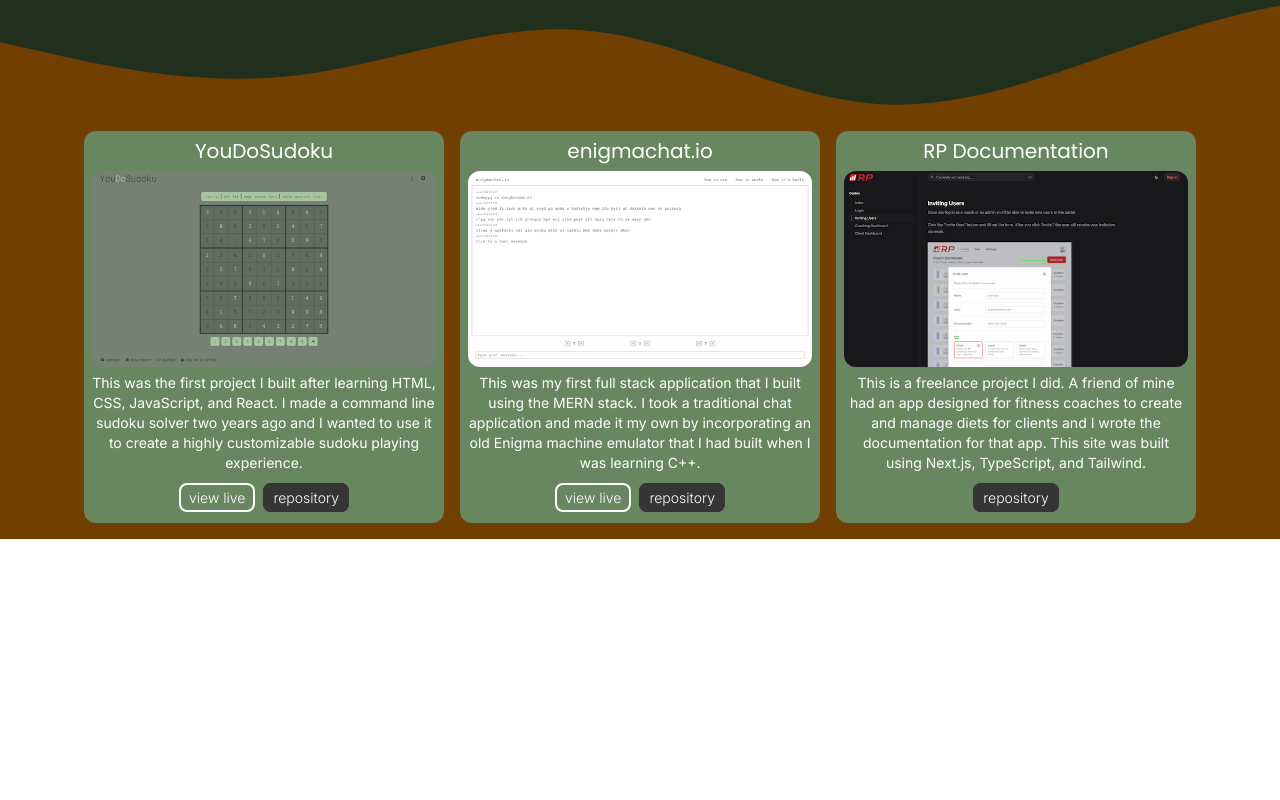
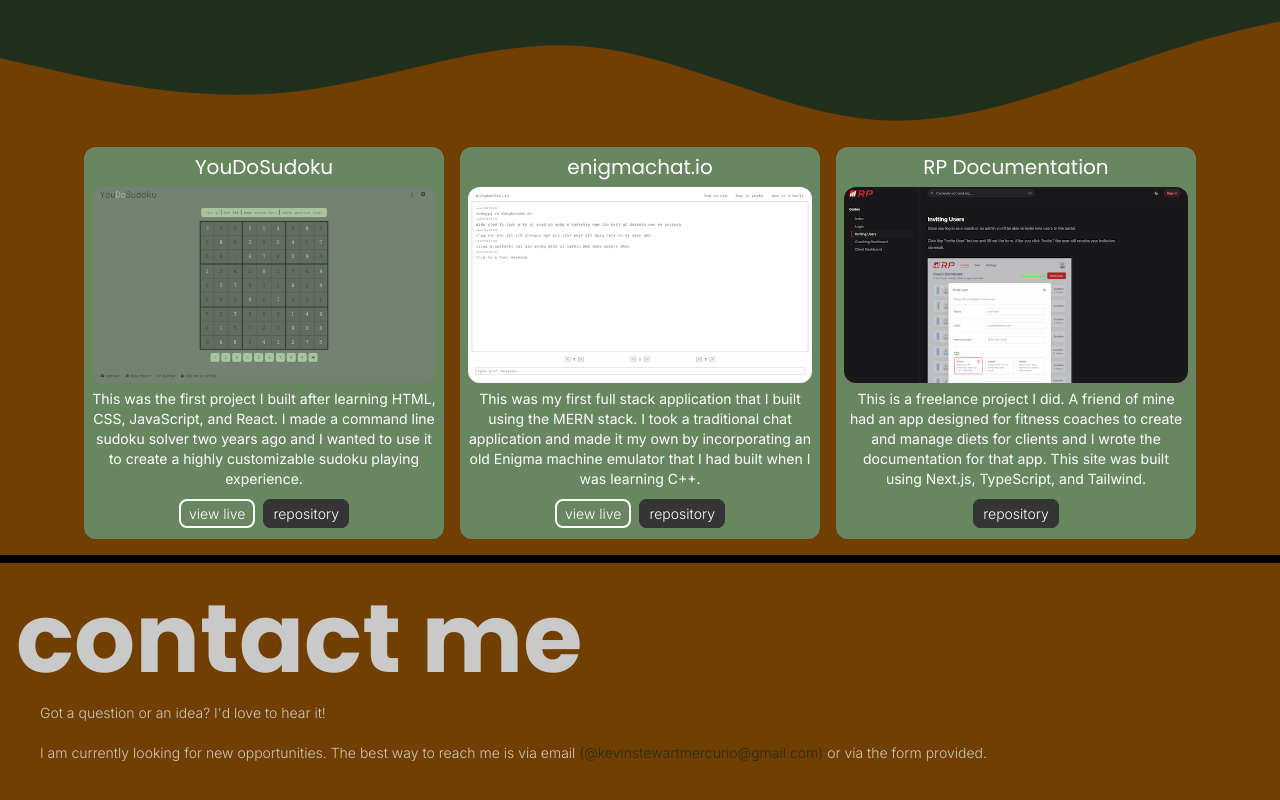
Before and after one commit to kevinstewartmercurio/portfolio, a Next.js app: page / in a window 1280 px wide. Shown: the part 1886-2686 px from the top of the page. Before the commit the page ends 2425 px from the top, so only its background shows below. Built offline with nearby package versions, Linux system fonts and the light colour scheme.

Commit message:
ready for contact form

```diff
--- a/package.json
+++ b/package.json
@@ -9,6 +9,7 @@
     "lint": "next lint"
   },
   "dependencies": {
+    "dotenv": "^16.0.3",
     "eslint": "8.35.0",
     "eslint-config-next": "13.2.3",
     "next": "13.2.3",
--- a/src/components/Bio.jsx
+++ b/src/components/Bio.jsx
@@ -7,7 +7,7 @@ export function Bio() {
     return (
         <>
             <div className="bg-[#212f1d] w-full h-max py-8 flex flex-col">
-                <div className="text-[#cac9c9] h-max pl-4  md:pl-12 lg:pl-20 pr-3 md:pr-10 lg:pr-20 pt-7 pb-4">
+                <div className="text-[#cac9c9] h-max pl-4 md:pl-12 lg:pl-20 pr-3 md:pr-10 lg:pr-20 pt-7 pb-4">
                     <h1 className="font-['Poppins'] text-5xl md:text-7xl lg:text-8xl font-bold">
                         about me
                     </h1>
--- a/src/components/Contact.jsx
+++ b/src/components/Contact.jsx
@@ -1,7 +1,34 @@
 export function Contact() {
+    console.log("here");
+
     return (
         <>
+            <div className="bg-[#703f01] w-full h-[800px]">
+                <div className="text-[#cac9c9] h-max pl-4 pr-3 pt-7 pb-4">
+                    <h1 className="font-['Poppins'] text-5xl md:text-7xl lg:text-8xl font-bold">
+                        contact me
+                    </h1>
+                    <div className="mt-4 pl-6 font-['Inter'] text-sm font-light">
+                        <p>
+                            Got a question or an idea? I'd love to hear it!
+                        </p>
+                        <p className="mt-5">
+                            I am currently looking for new opportunities. The
+                            best way to reach me is via email&nbsp;
+                            <button
+                                className="text-[#212f1d] hover:underline"
+                                onClick={() => {
+                                    window.open("mailto:kevinstewartmercurio@gmail.com")
+                                }}
+                            >
+                                (@kevinstewartmercurio@gmail.com)&nbsp;
+                            </button>
+                            or via the form provided.
+                        </p>
+                    </div>
+                </div>
 
+            </div>
         </>
     )
 }
--- a/src/components/ProjectsPreview.jsx
+++ b/src/components/ProjectsPreview.jsx
@@ -91,7 +91,7 @@ function ProjectCard({ title, image, desc, live, repo }) {
 export function ProjectsPreview() {
     return (
         <>
-            <div>
+            <div className="h-[1374px] sm:h-[650px] md:h-[686px] xl:h-[724px]">
                 <div className="text-[#cac9c9] bg-[#212f1d] w-full h-[192px] xxs:h-[172px] pl-4 md:pl-12 lg:pl-20 pr-3 md:pr-8 lg:pr-12 pt-8 flex flex-col sm:flex-row items-start sm:items-center absolute z-10">
                     <h1 className="w-max font-['Poppins'] text-5xl md:text-7xl lg:text-8xl font-bold">
                         projects
@@ -113,7 +113,7 @@ export function ProjectsPreview() {
                     </p>
                 </div>
                 <div className="bg-[url(/waves-haikei.png)] bg-no-repeat w-full h-[128px] mt-[136px] xxs:mt-[116px] xs:mt-[126px] xl:mt-[164px] absolute"></div>
-                <div className="bg-[#703f01] w-full h-max sm:h-[388px] md:h-[432px] mt-[240px] xxs:mt-[220px] xs:mt-[254px] xl:mt-[292px] px-3 pt-6 pb-4 absolute z-10">
+                <div className="bg-[#703f01] w-full h-[1136px] sm:h-[388px] md:h-[432px] mt-[240px] xxs:mt-[220px] xs:mt-[254px] xl:mt-[292px] px-3 pt-6 pb-4 absolute z-10">
                     <div className="h-full flex flex-col sm:flex-row items-center sm:justify-center">
                         {projects.map((el, idx) => {
                             return (
--- a/src/pages/index.js
+++ b/src/pages/index.js
@@ -4,15 +4,18 @@ import { Header } from '@/components/Header'
 import { Welcome } from "@/components/Welcome"
 import { Bio } from "@/components/Bio"
 import { ProjectsPreview } from "@/components/ProjectsPreview"
+import { Contact } from "@/components/Contact"
 
 export default function Home() {
-    const aboutRef = useRef();
-    const projectsRef = useRef();
+    const aboutRef = useRef()
+    const projectsRef = useRef()
+    const contactRef = useRef()
 
     const handleNavClick = (s) => {
         const refs = {
             "about": aboutRef,
-            "projects": projectsRef
+            "projects": projectsRef,
+            "contact": contactRef
         }
 
         refs[s].current.scrollIntoView({
@@ -25,11 +28,17 @@ export default function Home() {
         <>
             <Header handleNavClick={handleNavClick}/>
             <Welcome />
+            <div className="border-solid border-4 border-black box-border w-full"></div>
             <div ref={aboutRef}>
                 <Bio />
             </div>
+            <div className="border-solid border-4 border-black box-border w-full"></div>
             <div ref={projectsRef}>
                 <ProjectsPreview />
+            </div>
+            <div className="border-solid border-4 border-black box-border w-full"></div>
+            <div ref={contactRef}>
+                <Contact/>
             </div>
         </>
     );
```
Also changed, not shown: 1 other file (tests, documents, lock files or other folders).
